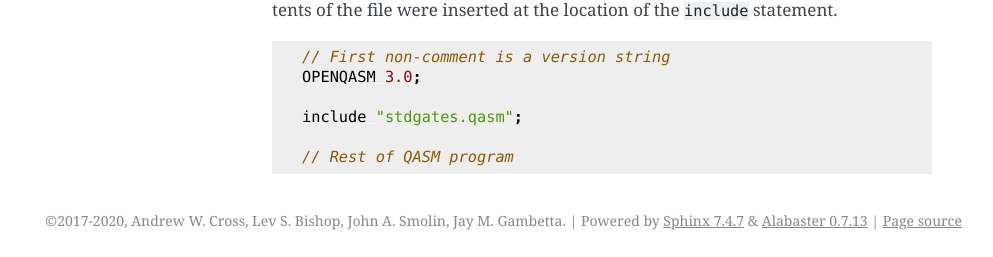
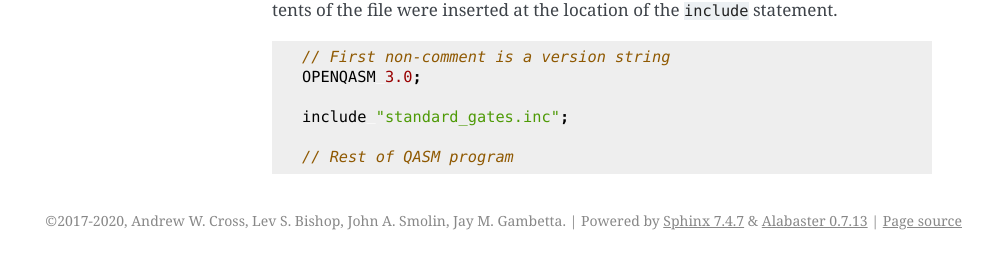
Before and after one commit to openqasm/openqasm, a Sphinx documentation site: the page built from source/language/comments.rst, in a window 1280 px wide. Shown: the part 764-1021 px from the top of the page, without its empty margins (148-1141 px from the left). Built offline with Sphinx 7.4.7, drawn with Linux system fonts in a browser that asks for light colours.

Commit message:
Conform stylistically qiskit-terra #6125 "standard gates in qiskit in its own inc file"

```diff
--- a/source/language/comments.rst
+++ b/source/language/comments.rst
@@ -41,6 +41,6 @@ contents of the file were inserted at the location of the ``include`` statement.
    // First non-comment is a version string
    OPENQASM 3.0;
 
-   include "stdgates.qasm";
+   include "standard_gates.inc";
 
    // Rest of QASM program
```
